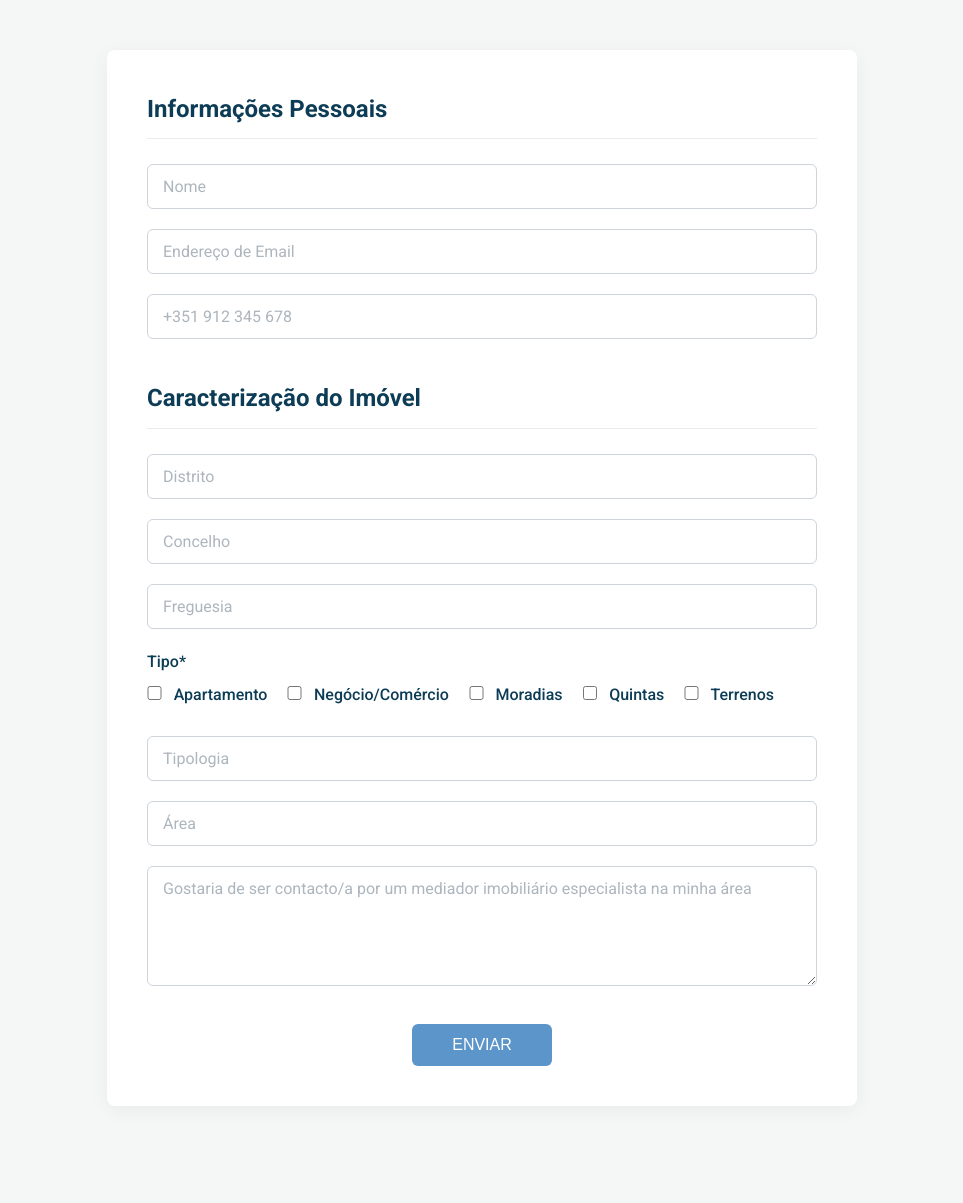
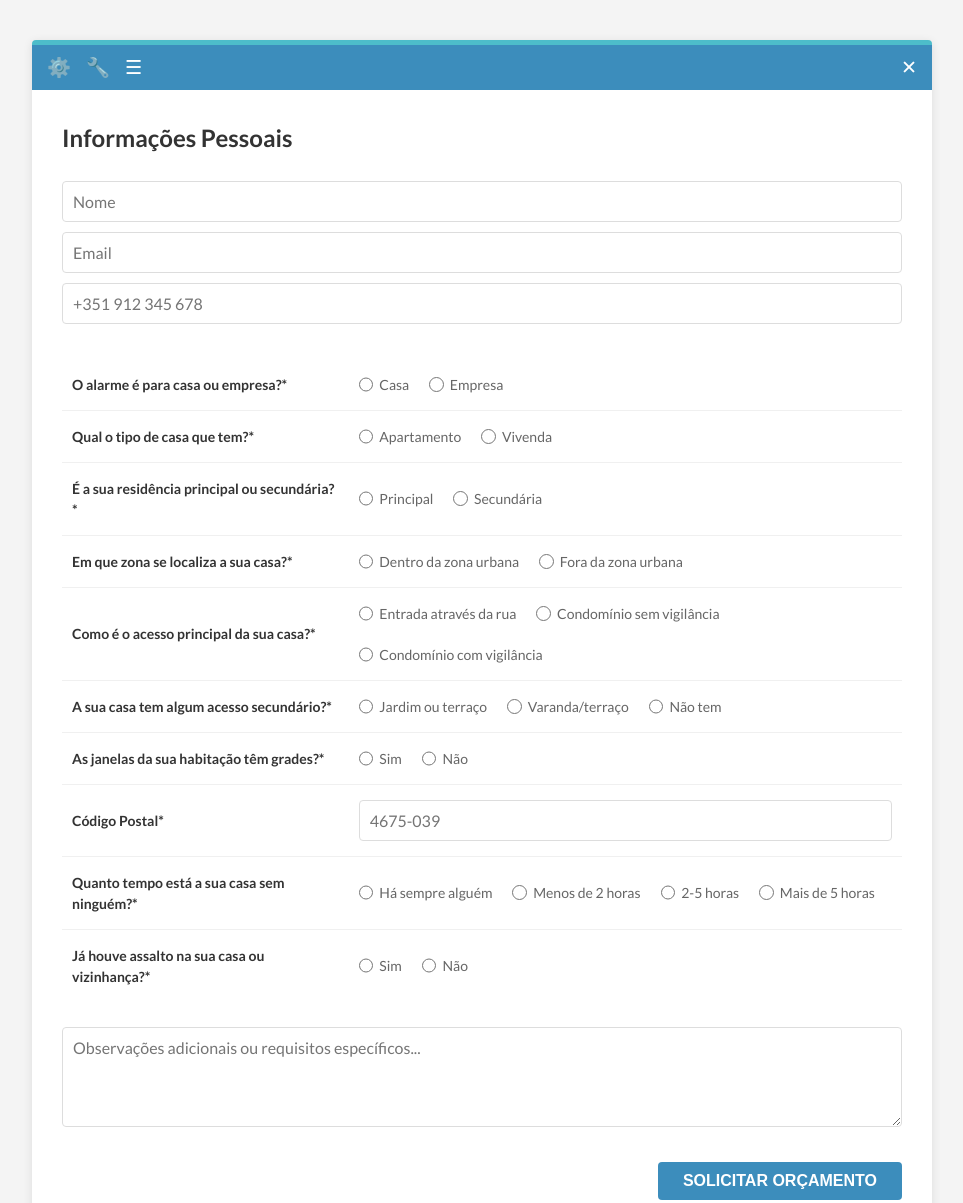
Before and after one commit to idp2025/filder, a plain HTML site: page index.html in a window 1280 px wide. Shown: the top 1203 px of the page, without its empty margins (158-1121 px from the left). Before the commit the page ends 1156 px from the top, so only its background shows below. Drawn offline with Linux system fonts and the light colour scheme.

Commit message:
Update index.html
dsds

```diff
--- a/index.html
+++ b/index.html
@@ -1,27 +1,25 @@
-
 <!DOCTYPE html>
 <html lang="pt-PT">
 <head>
   <meta charset="UTF-8" />
   <meta name="viewport" content="width=device-width, initial-scale=1.0" />
-    <title>Formulário de Imóvel</title>
-    <link
-      href="https://fonts.googleapis.com/css2?family=Roboto:wght@400;500;700&display=swap"
-      rel="stylesheet"
-    />
+  <title>Simulador de Alarme</title>
+  <!-- Usando a fonte Lato, que é similar à da imagem -->
+  <link href="https://fonts.googleapis.com/css2?family=Lato:wght@400;700&display=swap" rel="stylesheet" />
 
   <style>
     /* ------------------- */
-      /*  Configurações Gerais e Variáveis */
+    /*  Variáveis de Estilo e Configurações Globais */
     /* ------------------- */
     :root {
-        --primary-blue: #5c95c9;
-        --dark-text: #0d3d56;
-        --light-text: #6c757d;
-        --border-color: #ced4da;
-        --background-color: #f4f7f6;
+      --primary-cyan: #4dbdca;
+      --primary-blue-btn: #3c8dbc;
+      --dark-text: #333;
+      --light-text: #666;
+      --border-color: #ddd;
+      --bg-color: #f4f4f4;
       --white-color: #ffffff;
-        --font-family-main: "Roboto", sans-serif;
+      --font-family-main: 'Lato', sans-serif;
     }
 
     * {
@@ -32,290 +30,304 @@
 
     body {
       font-family: var(--font-family-main);
-        background-color: var(--background-color);
+      background-color: var(--bg-color);
       color: var(--light-text);
-        line-height: 1.6;
-        font-size: 16px;
+      line-height: 1.5;
+      font-size: 14px;
     }
 
     /* ------------------- */
     /*  Container Principal do Formulário */
     /* ------------------- */
-      .form-wrapper {
-        max-width: 750px;
-        margin: 50px auto;
-        padding: 40px;
+    .form-container {
+      max-width: 900px;
+      margin: 40px auto;
       background-color: var(--white-color);
-        border-radius: 8px;
-        box-shadow: 0 4px 20px rgba(0, 0, 0, 0.05);
+      border-radius: 4px;
+      box-shadow: 0 2px 10px rgba(0, 0, 0, 0.1);
+      border-top: 5px solid var(--primary-cyan);
+      overflow: hidden;
     }
 
     /* ------------------- */
-      /*  Estilos de Seção e Títulos */
+    /*  Barra de Ferramentas (Cabeçalho) */
     /* ------------------- */
-      .form-section {
-        margin-bottom: 40px;
+    .form-toolbar {
+      background-color: #3c8dbc;
+      color: var(--white-color);
+      padding: 8px 15px;
+      display: flex;
+      align-items: center;
+      gap: 15px;
+    }
+    .form-toolbar-icon {
+      font-size: 1.2rem;
+      cursor: pointer;
     }
 
-      .form-section:last-of-type {
-        margin-bottom: 0;
+    /* ------------------- */
+    /*  Conteúdo do Formulário */
+    /* ------------------- */
+    .form-content {
+      padding: 30px;
     }
 
     .section-title {
-        font-size: 1.5rem; /* 24px */
+      font-size: 1.5rem; /* ~22px */
       font-weight: 700;
       color: var(--dark-text);
       margin-bottom: 25px;
-        padding-bottom: 10px;
-        border-bottom: 1px solid #e9ecef;
     }
 
     /* ------------------- */
-      /*  Estilos dos Campos (Inputs, Textarea) */
+    /*  Inputs de Texto (Nome, Email, etc.) */
     /* ------------------- */
-      .form-group {
-        margin-bottom: 20px;
+    .personal-info-group {
+      margin-bottom: 25px;
     }
 
-      .form-group label {
-        display: block;
-        margin-bottom: 8px;
-        font-weight: 500;
+    .text-input {
+      width: 100%;
+      padding: 10px;
+      border: 1px solid var(--border-color);
+      border-radius: 4px;
+      font-size: 1rem;
+      font-family: var(--font-family-main);
+      margin-bottom: 10px;
+      transition: border-color 0.3s ease;
+    }
+
+    .text-input:focus {
+      outline: none;
+      border-color: var(--primary-cyan);
+    }
+
+    /* ------------------- */
+    /*  Perguntas em Linha (Flexbox) */
+    /* ------------------- */
+    .question-row {
+      display: flex;
+      align-items: center;
+      justify-content: space-between;
+      padding: 15px 10px;
+      border-bottom: 1px solid #f0f0f0;
+      gap: 20px; /* Espaçamento entre a pergunta e as opções */
+    }
+
+    .question-row:last-of-type {
+      border-bottom: none;
+    }
+
+    .question-label {
+      flex: 1; /* Ocupa o espaço disponível */
+      min-width: 250px; /* Garante que o texto não quebre muito cedo */
+      font-weight: 700;
       color: var(--dark-text);
     }
 
-      .form-input,
-      .form-textarea {
-        width: 100%;
-        padding: 12px 15px;
-        border: 1px solid var(--border-color);
-        border-radius: 6px;
-        font-size: 1rem;
-        font-family: var(--font-family-main);
-        transition: border-color 0.3s ease, box-shadow 0.3s ease;
-      }
-
-      .form-input::placeholder,
-      .form-textarea::placeholder {
-        color: #adb5bd;
-      }
-
-      .form-input:focus,
-      .form-textarea:focus {
-        outline: none;
-        border-color: var(--primary-blue);
-        box-shadow: 0 0 0 3px rgba(92, 149, 201, 0.2);
-      }
-
-      .form-textarea {
-        min-height: 120px;
-        resize: vertical;
-      }
-
-      /* ------------------- */
-      /*  Estilos dos Checkboxes */
-      /* ------------------- */
-      .checkbox-group-label {
-        font-weight: 500;
-        color: var(--dark-text);
-        margin-bottom: 15px;
-        display: block;
-      }
-
-      .checkbox-container {
+    .options-container {
+      flex: 2; /* Ocupa o dobro do espaço da pergunta */
       display: flex;
       flex-wrap: wrap;
       gap: 20px;
     }
 
-      .checkbox-item {
+    .option-item {
       display: flex;
       align-items: center;
       cursor: pointer;
     }
 
-      .checkbox-item input[type="checkbox"] {
-        margin-right: 8px;
+    .option-item input {
+      margin-right: 6px;
       width: 1.1em;
       height: 1.1em;
-        accent-color: var(--primary-blue);
+      accent-color: var(--primary-cyan);
     }
 
     /* ------------------- */
-      /*  Estilo do Botão */
+    /*  Textarea e Botão de Envio */
     /* ------------------- */
+    .textarea-group {
+      margin-top: 25px;
+    }
+
+    .form-textarea {
+      width: 100%;
+      min-height: 100px;
+      padding: 10px;
+      border: 1px solid var(--border-color);
+      border-radius: 4px;
+      resize: vertical;
+      font-size: 1rem;
+      font-family: var(--font-family-main);
+    }
+
     .submit-group {
-        text-align: center;
+      text-align: right;
       margin-top: 30px;
     }
 
     .submit-btn {
-        padding: 12px 40px;
-        background-color: var(--primary-blue);
+      padding: 10px 25px;
+      background-color: var(--primary-blue-btn);
       color: var(--white-color);
       border: none;
-        border-radius: 6px;
+      border-radius: 4px;
       font-size: 1rem;
-        font-weight: 500;
+      font-weight: 700;
       cursor: pointer;
-        transition: background-color 0.3s ease, transform 0.2s ease;
+      transition: background-color 0.3s ease;
     }
 
     .submit-btn:hover {
-        background-color: #4a80b0; /* Um tom mais escuro de azul */
-        transform: translateY(-2px);
+      background-color: #367fa9; /* Tom mais escuro */
     }
 
     /* ------------------- */
     /*  Responsividade */
     /* ------------------- */
     @media (max-width: 768px) {
-        .form-wrapper {
+      .form-container {
         margin: 20px;
-          padding: 25px;
       }
-        .checkbox-container {
+      .form-content {
+        padding: 20px;
+      }
+      .question-row {
         flex-direction: column;
         align-items: flex-start;
+        gap: 10px;
+      }
+      .question-label {
+        min-width: auto;
+        margin-bottom: 5px;
+      }
+      .options-container {
         gap: 15px;
+      }
+      .submit-group {
+        text-align: center;
       }
     }
   </style>
 </head>
 <body>
-    <div class="form-wrapper">
+
+  <div class="form-container">
+    <div class="form-toolbar">
+      <!-- Ícones Unicode para simplicidade, sem bibliotecas externas -->
+      <span class="form-toolbar-icon" title="Configurações">⚙️</span>
+      <span class="form-toolbar-icon" title="Ferramentas">🔧</span>
+      <span class="form-toolbar-icon" title="Menu">☰</span>
+      <span class="form-toolbar-icon" title="Fechar" style="margin-left: auto;">✕</span>
+    </div>
+
+    <div class="form-content">
       <form action="#" method="POST">
-        <!-- Seção: Informações Pessoais -->
-        <section class="form-section">
         <h2 class="section-title">Informações Pessoais</h2>
 
-          <div class="form-group">
-            <input
-              type="text"
-              class="form-input"
-              name="nome"
-              placeholder="Nome"
-              required
-            />
+        <div class="personal-info-group">
+          <input type="text" class="text-input" name="nome" placeholder="Nome" required>
+          <input type="email" class="text-input" name="email" placeholder="Email" required>
+          <input type="tel" class="text-input" name="telefone" placeholder="+351 912 345 678" required>
         </div>
 
-          <div class="form-group">
-            <input
-              type="email"
-              class="form-input"
-              name="email"
-              placeholder="Endereço de Email"
-              required
-            />
-          </div>
-
-          <div class="form-group">
-            <input
-              type="tel"
-              class="form-input"
-              name="telefone"
-              placeholder="+351 912 345 678"
-              required
-            />
-          </div>
-        </section>
-
-        <!-- Seção: Caracterização do Imóvel -->
-        <section class="form-section">
-          <h2 class="section-title">Caracterização do Imóvel</h2>
-
-          <div class="form-group">
-            <input
-              type="text"
-              class="form-input"
-              name="distrito"
-              placeholder="Distrito"
-            />
-          </div>
-
-          <div class="form-group">
-            <input
-              type="text"
-              class="form-input"
-              name="concelho"
-              placeholder="Concelho"
-            />
-          </div>
-
-          <div class="form-group">
-            <input
-              type="text"
-              class="form-input"
-              name="freguesia"
-              placeholder="Freguesia"
-            />
-          </div>
-
-          <div class="form-group">
-            <label class="checkbox-group-label">Tipo*</label>
-            <div class="checkbox-container">
-              <label class="checkbox-item">
-                <input
-                  type="checkbox"
-                  name="tipo_imovel[]"
-                  value="Apartamento"
-                />
-                Apartamento
-              </label>
-              <label class="checkbox-item">
-                <input
-                  type="checkbox"
-                  name="tipo_imovel[]"
-                  value="Negócio/Comércio"
-                />
-                Negócio/Comércio
-              </label>
-              <label class="checkbox-item">
-                <input type="checkbox" name="tipo_imovel[]" value="Moradias" />
-                Moradias
-              </label>
-              <label class="checkbox-item">
-                <input type="checkbox" name="tipo_imovel[]" value="Quintas" />
-                Quintas
-              </label>
-              <label class="checkbox-item">
-                <input type="checkbox" name="tipo_imovel[]" value="Terrenos" />
-                Terrenos
-              </label>
+        <div class="questions-group">
+          <div class="question-row">
+            <label class="question-label">O alarme é para casa ou empresa?*</label>
+            <div class="options-container">
+              <label class="option-item"><input type="radio" name="tipo_imovel" value="Casa" required> Casa</label>
+              <label class="option-item"><input type="radio" name="tipo_imovel" value="Empresa"> Empresa</label>
             </div>
           </div>
 
-          <div class="form-group">
-            <input
-              type="text"
-              class="form-input"
-              name="tipologia"
-              placeholder="Tipologia"
-            />
+          <div class="question-row">
+            <label class="question-label">Qual o tipo de casa que tem?*</label>
+            <div class="options-container">
+              <label class="option-item"><input type="radio" name="subtipo_imovel" value="Apartamento" required> Apartamento</label>
+              <label class="option-item"><input type="radio" name="subtipo_imovel" value="Vivenda"> Vivenda</label>
+            </div>
           </div>
 
-          <div class="form-group">
-            <input
-              type="text"
-              class="form-input"
-              name="area"
-              placeholder="Área"
-            />
+          <div class="question-row">
+            <label class="question-label">É a sua residência principal ou secundária?*</label>
+            <div class="options-container">
+              <label class="option-item"><input type="radio" name="uso_residencia" value="Principal" required> Principal</label>
+              <label class="option-item"><input type="radio" name="uso_residencia" value="Secundária"> Secundária</label>
+            </div>
           </div>
 
-          <div class="form-group">
-            <textarea
-              class="form-textarea"
-              name="mensagem"
-              placeholder="Gostaria de ser contacto/a por um mediador imobiliário especialista na minha área"
-            ></textarea>
+          <div class="question-row">
+            <label class="question-label">Em que zona se localiza a sua casa?*</label>
+            <div class="options-container">
+              <label class="option-item"><input type="radio" name="localizacao" value="Urbana" required> Dentro da zona urbana</label>
+              <label class="option-item"><input type="radio" name="localizacao" value="Rural"> Fora da zona urbana</label>
             </div>
-        </section>
+          </div>
+
+          <div class="question-row">
+            <label class="question-label">Como é o acesso principal da sua casa?*</label>
+            <div class="options-container">
+              <label class="option-item"><input type="radio" name="acesso_principal" value="Rua" required> Entrada através da rua</label>
+              <label class="option-item"><input type="radio" name="acesso_principal" value="Condominio sem vigilancia"> Condomínio sem vigilância</label>
+              <label class="option-item"><input type="radio" name="acesso_principal" value="Condominio com vigilancia"> Condomínio com vigilância</label>
+            </div>
+          </div>
+
+          <div class="question-row">
+            <label class="question-label">A sua casa tem algum acesso secundário?*</label>
+            <div class="options-container">
+              <label class="option-item"><input type="radio" name="acesso_secundario" value="Jardim" required> Jardim ou terraço</label>
+              <label class="option-item"><input type="radio" name="acesso_secundario" value="Varanda"> Varanda/terraço</label>
+              <label class="option-item"><input type="radio" name="acesso_secundario" value="Nao tem"> Não tem</label>
+            </div>
+          </div>
+
+          <div class="question-row">
+            <label class="question-label">As janelas da sua habitação têm grades?*</label>
+            <div class="options-container">
+              <label class="option-item"><input type="radio" name="grades_janelas" value="Sim" required> Sim</label>
+              <label class="option-item"><input type="radio" name="grades_janelas" value="Nao"> Não</label>
+            </div>
+          </div>
+
+          <div class="question-row">
+            <label for="codigo_postal" class="question-label">Código Postal*</label>
+            <div class="options-container">
+               <input type="text" id="codigo_postal" class="text-input" name="codigo_postal" placeholder="4675-039" required style="margin-bottom: 0;">
+            </div>
+          </div>
+
+          <div class="question-row">
+            <label class="question-label">Quanto tempo está a sua casa sem ninguém?*</label>
+            <div class="options-container">
+              <label class="option-item"><input type="radio" name="tempo_casa_vazia" value="Sempre alguem" required> Há sempre alguém</label>
+              <label class="option-item"><input type="radio" name="tempo_casa_vazia" value="Menos de 2h"> Menos de 2 horas</label>
+              <label class="option-item"><input type="radio" name="tempo_casa_vazia" value="2-5h"> 2-5 horas</label>
+              <label class="option-item"><input type="radio" name="tempo_casa_vazia" value="Mais de 5h"> Mais de 5 horas</label>
+            </div>
+          </div>
+
+          <div class="question-row">
+            <label class="question-label">Já houve assalto na sua casa ou vizinhança?*</label>
+            <div class="options-container">
+              <label class="option-item"><input type="radio" name="historico_assalto" value="Sim" required> Sim</label>
+              <label class="option-item"><input type="radio" name="historico_assalto" value="Nao"> Não</label>
+            </div>
+          </div>
+        </div>
+
+        <div class="textarea-group">
+          <textarea class="form-textarea" name="mensagem" placeholder="Observações adicionais ou requisitos específicos..."></textarea>
+        </div>
 
         <div class="submit-group">
-          <button type="submit" class="submit-btn">ENVIAR</button>
+          <button type="submit" class="submit-btn">SOLICITAR ORÇAMENTO</button>
         </div>
       </form>
     </div>
+  </div>
+
 </body>
 </html>
```
Lines whose indentation alone changed are shown as unchanged.
